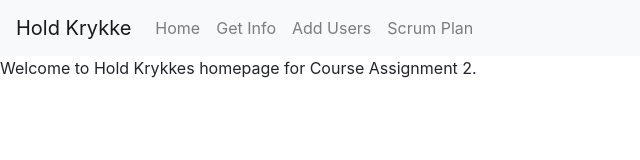
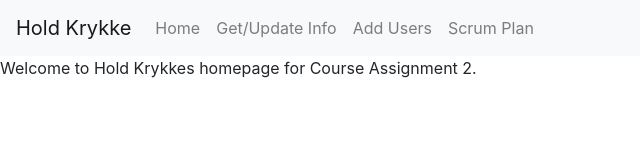
Before and after one commit to escottalexander/CA2-FrontEnd, a website built with webpack: page public/index.html in a window 1280 px wide. Shown: the whole page, without its empty margins (0-640 px from the left). Built offline with nearby package versions, Linux system fonts and the light colour scheme.

Commit message:
update navbar name

```diff
--- a/public/index.html
+++ b/public/index.html
@@ -22,7 +22,7 @@
           <a class="nav-link" href="#home">Home </a>
         </li>
         <li class="nav-item" id="#get">
-          <a class="nav-link" href="#get">Get Info</a>
+          <a class="nav-link" href="#get">Get/Update Info</a>
         </li>
         <li class="nav-item" id="#add">
           <a class="nav-link" href="#add">Add Users</a>
```
